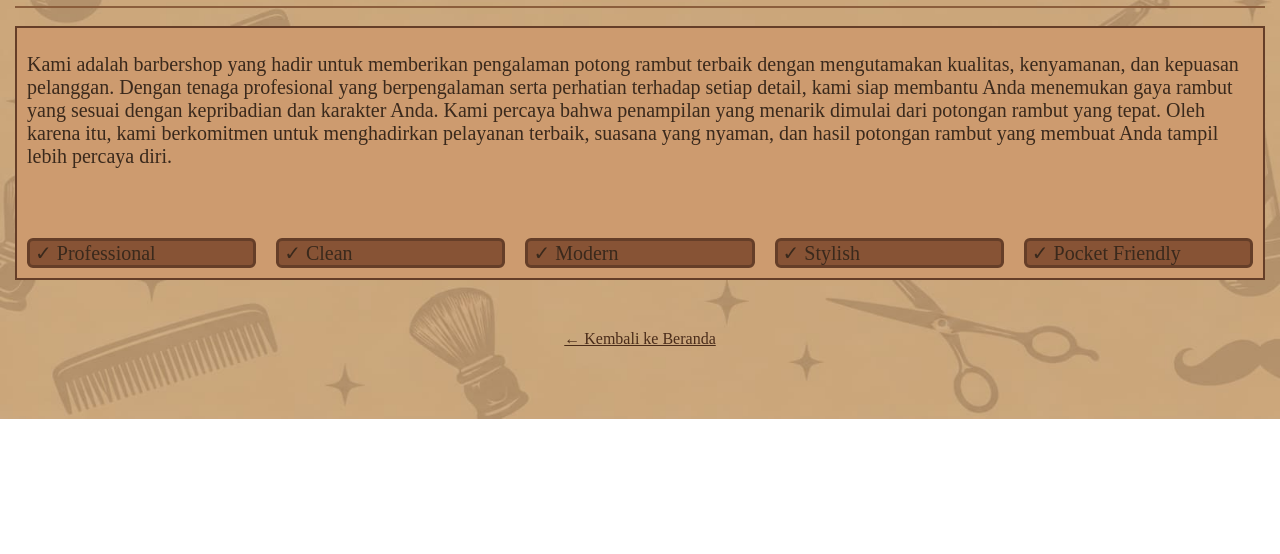
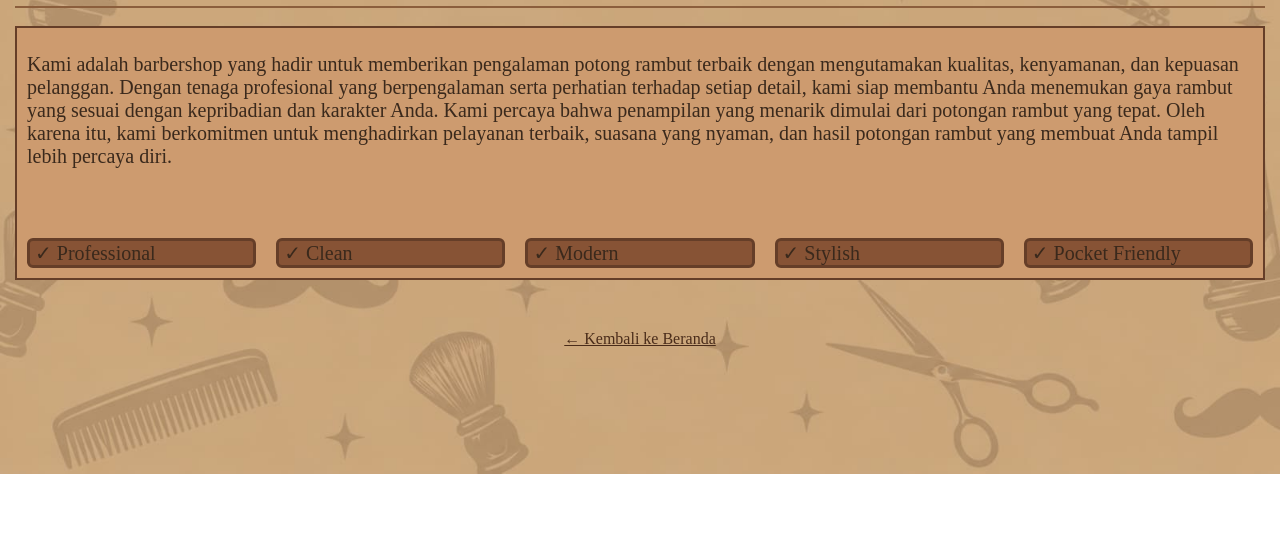
Before and after one commit to VaenderEsternley160/barbershop-marcel, a plain HTML site: page assets/pages/about.html in a window 1280 px wide. Shown: the part 246-800 px from the top of the page. Drawn offline with Linux system fonts and the light colour scheme.

Commit message:
fix: contents full screen

```diff
--- a/assets/styles/about.css
+++ b/assets/styles/about.css
@@ -12,7 +12,7 @@ main {
 /* Background */
 body {
     background-image:  url('/assets/images/bg-barber.jpeg');
-    background-size: 100% 665px;
+    background-size: cover;
     background-repeat: no-repeat;
     background-position: top center;
     margin: 0;
```
